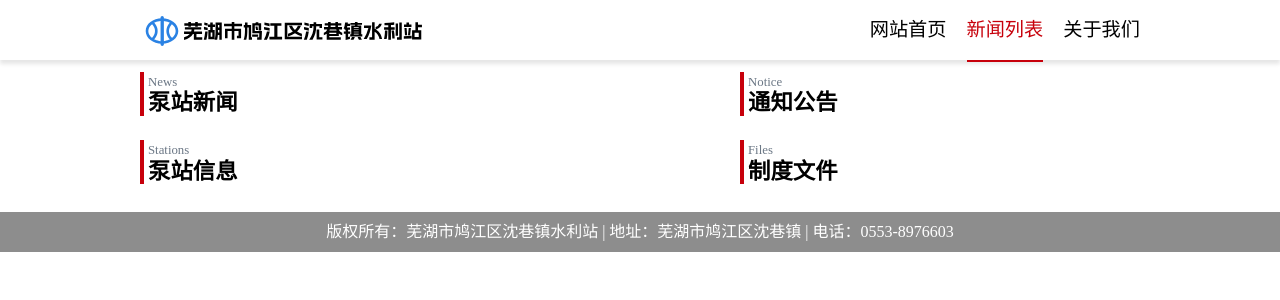
After one commit to BadRuan/sxzslz-flask, a Flask app: template sxzslz/templates/home.html in a window 1280 px wide. The commit adds this page. Shown: the top 300 px of the page. Run offline with Flask 3, Linux system fonts and the light colour scheme; the template is opened without the code that fills it, so the values that code supplies are empty.

Commit message:
初步构建完成第一版能上线的小东西

```diff
--- a/sxzslz/news.py
+++ b/sxzslz/route/news.py
@@ -1,5 +1,5 @@
 from typing import List
-from flask import Blueprint, render_template, request, abort, redirect, url_for, flash
+from flask import Blueprint, render_template, request, abort, redirect, url_for
 from flask_wtf import FlaskForm
 from wtforms import SubmitField, StringField, RadioField
 from wtforms.validators import DataRequired, Length
@@ -19,7 +19,7 @@ logger = Logger(__name__)
 def news_list():
     subset_id: int = int(request.args.get("subset", 1))
     page: int = int(request.args.get("page", 1))
-    limit: int = int(request.args.get("limit", 10))
+    limit: int = int(request.args.get("limit", 20))
     subset_service: SubsetService = SubsetService()
     article_service: ArticleService = ArticleService()
     subsets: List[Subset] = subset_service.query_by_page(1, 10)
--- a/sxzslz/static/css/style.css
+++ b/sxzslz/static/css/style.css
@@ -308,6 +308,197 @@ main .station .basic .station_con .section .sec_item .s2 {
   font-weight: bold;
 }
 
+main .home_page .section_1 {
+  display: flex;
+  flex-direction: row;
+}
+
+main .home_page .section_1 .news_area {
+  width: 600px;
+  height: auto;
+}
+
+main .home_page .section_1 .news_area .chp_title {
+  margin: 12px 0;
+  border-left: 4px solid #c7000b;
+  padding-left: 4px;
+}
+
+main .home_page .section_1 .news_area .chp_title .eng_txt {
+  color: #6b7785;
+  font-size: 0.8em;
+}
+
+main .home_page .section_1 .news_area .chp_title .chi_txt {
+  font-size: 1.4em;
+  font-weight: bold;
+}
+
+main .home_page .section_1 .news_area .news_list {
+  display: flex;
+  flex-direction: column;
+  gap: 4px;
+  padding: 0 4px;
+}
+
+main .home_page .section_1 .news_area .news_list .item {
+  border-bottom: 1px solid #e5e6eb;
+}
+
+main .home_page .section_1 .news_area .news_list .item .title {
+  color: #000;
+  padding-right: 16px;
+}
+
+main .home_page .section_1 .news_area .news_list .item .title a {
+  text-decoration: none;
+  color: #000;
+}
+
+main .home_page .section_1 .news_area .news_list .item .title a:hover {
+  color: #c7000b;
+}
+
+main .home_page .section_1 .news_area .news_list .item .date {
+  padding-right: 12px;
+  text-align: right;
+  color: #6b7785;
+  margin-bottom: 4px;
+}
+
+main .home_page .section_1 .notice_area .chp_title {
+  margin: 12px 0;
+  border-left: 4px solid #c7000b;
+  padding-left: 4px;
+}
+
+main .home_page .section_1 .notice_area .chp_title .eng_txt {
+  color: #6b7785;
+  font-size: 0.8em;
+}
+
+main .home_page .section_1 .notice_area .chp_title .chi_txt {
+  font-size: 1.4em;
+  font-weight: bold;
+}
+
+main .home_page .section_1 .notice_area .list {
+  width: 380px;
+  padding: 0 4px;
+  display: flex;
+  flex-direction: column;
+  gap: 8px;
+}
+
+main .home_page .section_1 .notice_area .list .item {
+  border-bottom: 1px solid #e5e6eb;
+}
+
+main .home_page .section_1 .notice_area .list .item .title a {
+  text-decoration: none;
+  color: #000;
+}
+
+main .home_page .section_1 .notice_area .list .item .title a:hover {
+  color: #c7000b;
+}
+
+main .home_page .section_1 .notice_area .list .item .date {
+  text-align: right;
+  color: #6b7785;
+}
+
+main .home_page .section_2 {
+  display: flex;
+  flex-direction: row;
+}
+
+main .home_page .section_2 .station_area {
+  width: 600px;
+  height: auto;
+}
+
+main .home_page .section_2 .station_area .chp_title {
+  margin: 12px 0;
+  border-left: 4px solid #c7000b;
+  padding-left: 4px;
+}
+
+main .home_page .section_2 .station_area .chp_title .eng_txt {
+  color: #6b7785;
+  font-size: 0.8em;
+}
+
+main .home_page .section_2 .station_area .chp_title .chi_txt {
+  font-size: 1.4em;
+  font-weight: bold;
+}
+
+main .home_page .section_2 .station_area .station_list {
+  display: grid;
+  grid-template-columns: repeat(3, 1fr);
+  grid-template-rows: repeat(4, 1fr);
+  justify-items: center;
+  align-items: center;
+}
+
+main .home_page .section_2 .station_area .station_list a {
+  text-decoration: none;
+  color: #000;
+  height: 40px;
+}
+
+main .home_page .section_2 .station_area .station_list a:hover {
+  color: #c7000b;
+}
+
+main .home_page .section_2 .file_area {
+  width: 400px;
+  height: auto;
+}
+
+main .home_page .section_2 .file_area .chp_title {
+  margin: 12px 0;
+  border-left: 4px solid #c7000b;
+  padding-left: 4px;
+}
+
+main .home_page .section_2 .file_area .chp_title .eng_txt {
+  color: #6b7785;
+  font-size: 0.8em;
+}
+
+main .home_page .section_2 .file_area .chp_title .chi_txt {
+  font-size: 1.4em;
+  font-weight: bold;
+}
+
+main .home_page .section_2 .file_area .list {
+  width: 380px;
+  padding: 0 4px;
+  display: flex;
+  flex-direction: column;
+  gap: 8px;
+}
+
+main .home_page .section_2 .file_area .list .item {
+  border-bottom: 1px solid #e5e6eb;
+}
+
+main .home_page .section_2 .file_area .list .item .title a {
+  text-decoration: none;
+  color: #000;
+}
+
+main .home_page .section_2 .file_area .list .item .title a:hover {
+  color: #c7000b;
+}
+
+main .home_page .section_2 .file_area .list .item .date {
+  text-align: right;
+  color: #6b7785;
+}
+
 footer {
   background-color: #8d8d8d;
 }
--- a/sxzslz/templates/common/header.html
+++ b/sxzslz/templates/common/header.html
@@ -11,7 +11,7 @@
       />
     </div>
     <nav>
-      <a href="#">
+      <a href="{{ url_for('base.index') }}">
         <span>网站首页</span>
         <div></div>
       </a>
--- /dev/null
+++ b/sxzslz/templates/home.html
@@ -0,0 +1,87 @@
+{% extends "base.html" %} {% block title %}主页{% endblock %} {% block content
+%}
+<main>
+  <div class="home_page">
+    <div class="section_1">
+      <div class="news_area">
+        <div class="chp_title">
+          <span class="eng_txt">News</span>
+          <div class="chi_txt">泵站新闻</div>
+        </div>
+        <div class="news_list">
+          {% for item in news %}
+          <div class="item">
+            <div class="title">
+              <a
+                href="{{ url_for('news.news_detail', article_id=item.article_id) }}"
+                target="_blank"
+                >{{ item.title }}</a
+              >
+            </div>
+            <div class="date">{{ item.create_time.strftime("%Y-%m-%d")}}</div>
+          </div>
+          {% endfor %}
+        </div>
+      </div>
+      <div class="notice_area">
+        <div class="chp_title">
+          <span class="eng_txt">Notice</span>
+          <div class="chi_txt">通知公告</div>
+        </div>
+        <div class="list">
+          {% for item in notice %}
+          <div class="item">
+            <div class="title">
+              <a
+                href="{{ url_for('news.news_detail', article_id=item.article_id) }}"
+                target="_blank"
+                >{{ item.title }}</a
+              >
+            </div>
+            <div class="date">{{ item.create_time.strftime("%Y-%m-%d")}}</div>
+          </div>
+          {% endfor %}
+        </div>
+      </div>
+    </div>
+
+    <div class="section_2">
+      <div class="station_area">
+        <div class="chp_title">
+          <span class="eng_txt">Stations</span>
+          <div class="chi_txt">泵站信息</div>
+        </div>
+        <div class="station_list">
+          {% for item in stations %}
+          <a
+            href="{{ url_for('station.station', id=loop.index) }}"
+            target="_blank"
+            >{{ item.station_name }}</a
+          >
+          {% endfor %}
+        </div>
+      </div>
+      <div class="file_area">
+        <div class="chp_title">
+          <span class="eng_txt">Files</span>
+          <div class="chi_txt">制度文件</div>
+        </div>
+        <div class="list">
+          {% for item in file %}
+          <div class="item">
+            <div class="title">
+              <a
+                href="{{ url_for('news.news_detail', article_id=item.article_id) }}"
+                target="_blank"
+                >{{ item.title }}</a
+              >
+            </div>
+            <div class="date">{{ item.create_time.strftime("%Y-%m-%d")}}</div>
+          </div>
+          {% endfor %}
+        </div>
+      </div>
+    </div>
+  </div>
+</main>
+{% endblock %}
```
Also changed, not shown: sxzslz/__init__.py (+6 -8 lines), sxzslz/route/base.py (added, +25 -0 lines), sxzslz/route/__init__.py (added), sxzslz/route/auth.py (renamed from sxzslz/auth.py), sxzslz/route/station.py (renamed from sxzslz/station.py).
